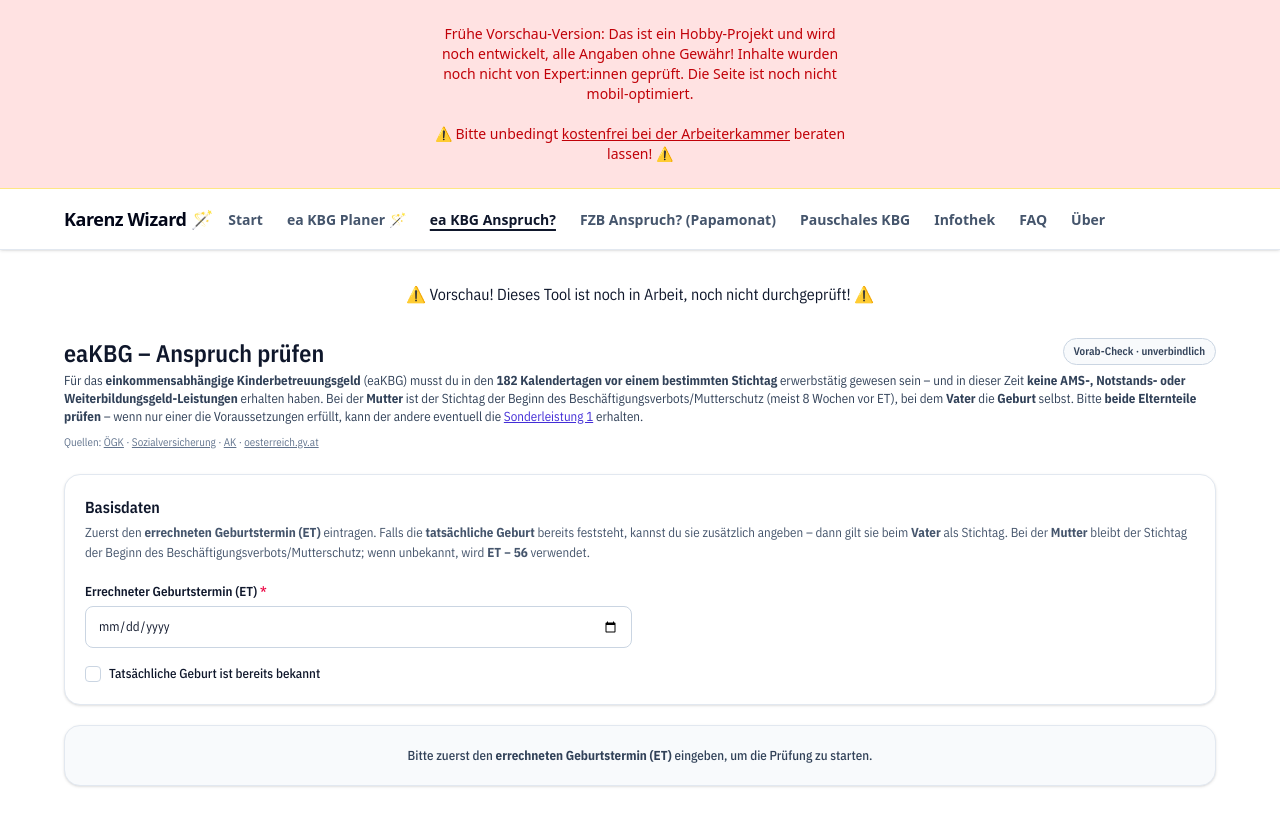
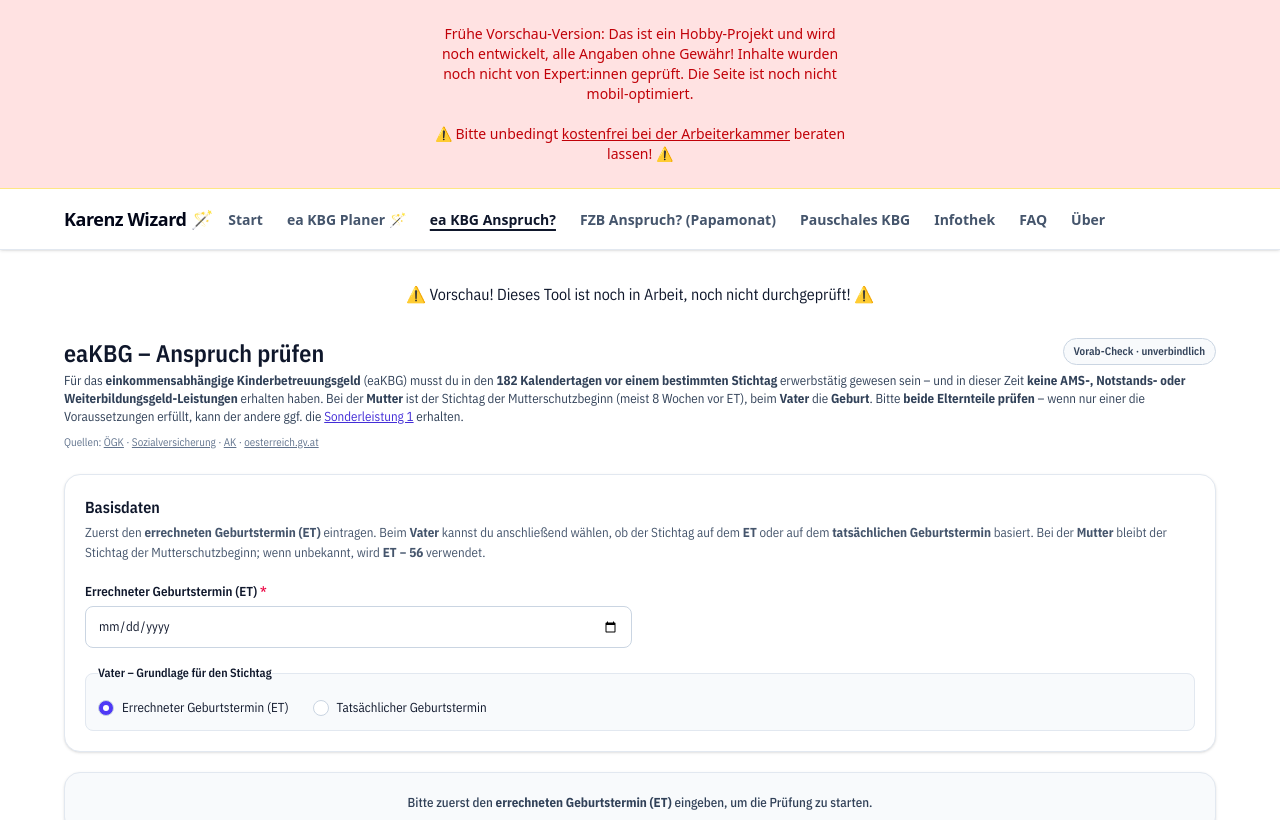
Before and after one commit to mandrasch/karenz-wizard, a SvelteKit app: page /eakbg-anspruch in a window 1280 px wide. Shown: the top 820 px of the page. Built offline with nearby package versions, Linux system fonts and the light colour scheme.

Commit message:
chore: more updates

```diff
--- a/src/lib/components/TimelineSummary.svelte
+++ b/src/lib/components/TimelineSummary.svelte
@@ -17,8 +17,8 @@
 	const SUMMARY_WHITELIST = new Set(['mother-karenz', 'father-karenz', 'third-karenz']);
 
 	const visibleSegmentSummaries = $derived(
-		segmentSummaries.filter((segment) =>
-			segment.summaryKey !== undefined && SUMMARY_WHITELIST.has(segment.summaryKey)
+		segmentSummaries.filter(
+			(segment) => segment.summaryKey !== undefined && SUMMARY_WHITELIST.has(segment.summaryKey)
 		)
 	);
 </script>
@@ -30,7 +30,7 @@
 			aria-label="Überblick zu den Abschnitten ein- und ausklappen"
 		>
 			<div class="flex items-center gap-3">
-				<h3 class="timeline-summary__title m-0">Überblick zu den Abschnitten</h3>
+				<h3 class="timeline-summary__title m-0">Wie viel ea KBG bekommen wir?</h3>
 				<span class="timeline-summary__badge"> Noch in Arbeit, kann Fehler enthalten! </span>
 			</div>
 
@@ -61,6 +61,13 @@
 						aria-label="(Errechneter) Geburtstermin"
 					/>
 				</label>
+				<p class="mt-2">
+					Bitte beachte, dass die obige Auswahl "Mutterschutz 12 Woche - ja / nein" sowie
+					"Gemeinsamer Monat" die Berechnung hier beinflusst. Diese Rechnung hier ist nur eine ganz
+					grobe Vorschau zur ersten Orientierung. Zudem erhaltet ihr Wochengeld, ggf.
+					Familienzeitbonus (Papamonat), Familienbeihilfe. Außerdem gibt es den Partnerschaftsbonus,
+					falls ihr die Karenz 50:50 bis 60:40 aufteilt.
+				</p>
 			</div>
 
 			<div class="timeline-summary__table-wrapper">
@@ -104,6 +111,13 @@
 					</tbody>
 				</table>
 			</div>
+			<p class="mt-4 text-center">
+				Berechne die genauen Beträge: <a
+					class="underline"
+					href="https://services.bundeskanzleramt.gv.at/KBG-Rechner/index.html#willkommen"
+					>KBG-Rechner auf bundeskanzleramt.gv.at</a
+				>
+			</p>
 		</div>
 	</details>
 {:else}
--- a/src/routes/eakbg-anspruch/+page.svelte
+++ b/src/routes/eakbg-anspruch/+page.svelte
@@ -13,9 +13,9 @@
 	let toolAvailable = true;
 
 	// Basisdaten
-	let dueDateStr = $state(''); // ET (errechneter Geburtstermin)
-	let actualBirthStr = $state(''); // tatsächliche Geburt (optional)
-	let actualBirthKnown = $state(false);
+	let dueDateStr = $state(''); // ET (errechneter Geburtstermin) – Basis für Mutter (ET−56) und Default Vater
+	let actualBirthStr = $state(''); // Tatsächlicher Geburtstermin (nur wenn ausgewählt)
+	let fatherBirthBasis: 'et' | 'actual' = $state('et'); // Umschalter: Vater-Stichtag basiert auf ET oder tatsächlicher Geburt
 
 	// Mutter: Beginn Beschäftigungsverbot/Mutterschutz (bekannt?)
 	let motherBanKnownChoice: 'yes' | 'no' = $state('no');
@@ -44,7 +44,6 @@
 
 	const et = $derived(() => asDate(dueDateStr));
 	const actualBirth = $derived(() => asDate(actualBirthStr));
-	const effectiveBirth = $derived(() => (actualBirthKnown && actualBirth() ? actualBirth() : et()));
 
 	const motherBanKnown = $derived(() => motherBanKnownChoice === 'yes');
 	const motherBanStart = $derived(() => asDate(motherBanStartStr));
@@ -56,8 +55,13 @@
 		return isValidDate(_et) ? addDays(_et, -56) : null;
 	});
 
-	// Vater-Stichtag: Geburt (tatsächlich, wenn bekannt, sonst ET)
-	const fatherRefDate = $derived(() => effectiveBirth());
+	// Vater-Stichtag: Geburt (je nach Umschalter tatsächlich oder ET)
+	const fatherRefDate = $derived(() => {
+		const _et = et();
+		const _birth = actualBirth();
+		if (fatherBirthBasis === 'actual' && isValidDate(_birth)) return _birth;
+		return _et;
+	});
 
 	// Labels & 182 Tage-Fenster
 	const rangeLabel = (ref: Date | null) => {
@@ -98,6 +102,7 @@
 	<p class="mt-8 w-full text-center">
 		⚠️ Vorschau! Dieses Tool ist noch in Arbeit, noch nicht durchgeprüft! ⚠️
 	</p>
+
 	<!-- Kompakter Header -->
 	<header class="mt-8">
 		<div class="flex flex-wrap items-start justify-between gap-3">
@@ -111,14 +116,13 @@
 
 		<p class="mt-1 text-[13px] leading-snug text-slate-700">
 			Für das <strong>einkommensabhängige Kinderbetreuungsgeld</strong> (eaKBG) musst du in den
-			<strong>182 Kalendertagen vor einem bestimmten Stichtag</strong>
-			erwerbstätig gewesen sein – und in dieser Zeit
-			<strong>keine AMS-, Notstands- oder Weiterbildungsgeld-Leistungen</strong>
-			erhalten haben. Bei der <strong>Mutter</strong> ist der Stichtag der Beginn des
-			Beschäftigungsverbots/Mutterschutz (meist 8 Wochen vor ET), bei dem <strong>Vater</strong> die
-			<strong>Geburt</strong>
-			selbst. Bitte <strong>beide Elternteile prüfen</strong> – wenn nur einer die Voraussetzungen
-			erfüllt, kann der andere eventuell die
+			<strong>182 Kalendertagen vor einem bestimmten Stichtag</strong> erwerbstätig gewesen sein –
+			und in dieser Zeit
+			<strong>keine AMS-, Notstands- oder Weiterbildungsgeld-Leistungen</strong> erhalten haben. Bei
+			der <strong>Mutter</strong> ist der Stichtag der Mutterschutzbeginn (meist 8 Wochen vor ET),
+			beim <strong>Vater</strong> die <strong>Geburt</strong>. Bitte
+			<strong>beide Elternteile prüfen</strong>
+			– wenn nur einer die Voraussetzungen erfüllt, kann der andere ggf. die
 			<a href="/faq#sonderleistung-1" class="text-indigo-700 underline hover:text-indigo-600"
 				>Sonderleistung 1</a
 			> erhalten.
@@ -162,15 +166,16 @@
 		<section class="mt-6 rounded-2xl border border-slate-200 bg-white p-5 shadow-sm">
 			<h2 class="text-base font-semibold text-slate-900">Basisdaten</h2>
 			<p class="mt-1 text-[13px] text-slate-600">
-				Zuerst den <strong>errechneten Geburtstermin (ET)</strong> eintragen. Falls die
-				<strong>tatsächliche Geburt</strong>
-				bereits feststeht, kannst du sie zusätzlich angeben – dann gilt sie beim
+				Zuerst den <strong>errechneten Geburtstermin (ET)</strong> eintragen. Beim
 				<strong>Vater</strong>
-				als Stichtag. Bei der <strong>Mutter</strong> bleibt der Stichtag der Beginn des
-				Beschäftigungsverbots/Mutterschutz; wenn unbekannt, wird <strong>ET − 56</strong> verwendet.
+				kannst du anschließend wählen, ob der Stichtag auf dem <strong>ET</strong> oder auf dem
+				<strong>tatsächlichen Geburtstermin</strong>
+				basiert. Bei der <strong>Mutter</strong> bleibt der Stichtag der Mutterschutzbeginn; wenn
+				unbekannt, wird <strong>ET − 56</strong> verwendet.
 			</p>
 
 			<div class="mt-4 grid gap-4 md:grid-cols-2">
+				<!-- ET -->
 				<div>
 					<label class="text-[13px] font-semibold text-slate-900" for="due">
 						Errechneter Geburtstermin (ET) <span class="text-rose-600" aria-hidden="true">*</span>
@@ -185,19 +190,40 @@
 					/>
 				</div>
 
+				<!-- Umschalter Vater-Stichtag -->
 				<div class="md:col-span-2">
-					<label class="flex items-center gap-2 text-[13px] font-medium text-slate-900">
+					<fieldset class="rounded-lg border border-slate-200 bg-slate-50 p-3">
+						<legend class="text-[12px] font-semibold text-slate-900"
+							>Vater – Grundlage für den Stichtag</legend
+						>
+						<div class="mt-1 flex flex-wrap items-center gap-6">
+							<label class="inline-flex items-center gap-2 text-[13px]">
 								<input
-							type="checkbox"
-							bind:checked={actualBirthKnown}
-							class="h-4 w-4 rounded border-slate-300 text-indigo-600 focus:ring-indigo-500"
+									type="radio"
+									name="father-basis"
+									value="et"
+									bind:group={fatherBirthBasis}
+									class="h-4 w-4 border-slate-300 text-indigo-600 focus:ring-indigo-500"
 								/>
-						Tatsächliche Geburt ist bereits bekannt
+								Errechneter Geburtstermin (ET)
 							</label>
-					{#if actualBirthKnown}
-						<div class="mt-2">
+							<label class="inline-flex items-center gap-2 text-[13px]">
+								<input
+									type="radio"
+									name="father-basis"
+									value="actual"
+									bind:group={fatherBirthBasis}
+									class="h-4 w-4 border-slate-300 text-indigo-600 focus:ring-indigo-500"
+								/>
+								Tatsächlicher Geburtstermin
+							</label>
+						</div>
+
+						{#if fatherBirthBasis === 'actual'}
+							<div class="mt-3">
 								<label class="text-[13px] font-semibold text-slate-900" for="birth">
-								Tatsächlicher Geburtstermin <span class="text-rose-600" aria-hidden="true">*</span>
+									Tatsächlicher Geburtstermin <span class="text-rose-600" aria-hidden="true">*</span
+									>
 								</label>
 								<input
 									id="birth"
@@ -208,12 +234,14 @@
 									class="mt-1 w-full rounded-lg border border-slate-300 px-3 py-2 text-[13px] text-slate-900 focus:ring-2 focus:ring-indigo-500 focus:outline-none"
 								/>
 								<p class="mt-1 text-[12px] text-slate-500">
-								Wenn gesetzt, gilt dieses Datum für den <strong>Vater</strong> als Stichtag. Bei der
-								<strong>Mutter</strong> bleibt der Stichtag der Beginn des Beschäftigungsverbots/Mutterschutz
-								(falls unbekannt: ET − 56 Tage).
+									Dieses Datum gilt nur für den <strong>Vater</strong> als Stichtag. Bei der
+									<strong>Mutter</strong>
+									wird weiterhin der Mutterschutzbeginn (falls unbekannt: <strong>ET − 56</strong>)
+									verwendet.
 								</p>
 							</div>
 						{/if}
+					</fieldset>
 				</div>
 			</div>
 		</section>
@@ -332,6 +360,7 @@
 							</p>
 						{/if}
 					</fieldset>
+
 					<label class="flex items-center gap-2 text-[13px] text-slate-700">
 						<input
 							type="checkbox"
@@ -387,7 +416,8 @@
 					Vater – Stichtag: <span class="font-normal">{fStichtagLabel()}</span>
 				</h2>
 				<p class="mt-1 text-[12px] text-slate-600">
-					<strong>Stichtag ist die Geburt</strong> (tatsächlich, wenn bekannt, sonst ET).<br />
+					<strong>Stichtag ist die Geburt</strong> (tatsächlich, wenn ausgewählt und bekannt, sonst
+					ET).<br />
 					Der Prüfzeitraum umfasst die <strong>182 Kalendertage vor dem Stichtag</strong> (<span
 						class="whitespace-nowrap">{fStichtagLabel()}</span
 					>).
@@ -451,9 +481,9 @@
 						Die <strong>endgültige Beurteilung</strong> erfolgt durch die zuständige Krankenkasse.
 					</li>
 					<li>
-						<strong>Stichtage:</strong> Mutter: Beginn Beschäftigungsverbot/Mutterschutz (falls
-						unbekannt: <strong>ET − 56 Tage</strong>). Vater: <strong>Geburtstermin</strong> (falls
-						nicht bekannt, ET). Der Prüfzeitraum umfasst jeweils die
+						<strong>Stichtage:</strong> Mutter: Mutterschutzbeginn (falls unbekannt:
+						<strong>ET − 56 Tage</strong>). Vater: <strong>Geburt</strong> (je nach Auswahl
+						tatsächlicher Termin oder ET). Der Prüfzeitraum umfasst jeweils die
 						<strong>182 Kalendertage davor</strong>.
 					</li>
 					<li>
```
Lines whose indentation alone changed are shown as unchanged.
